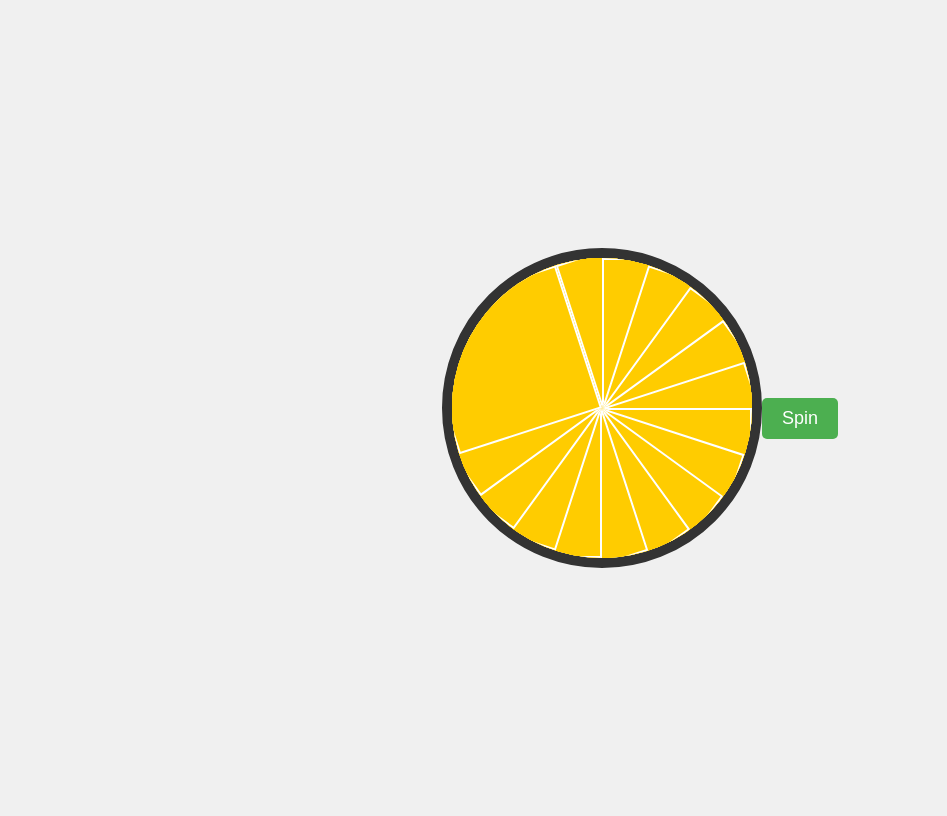
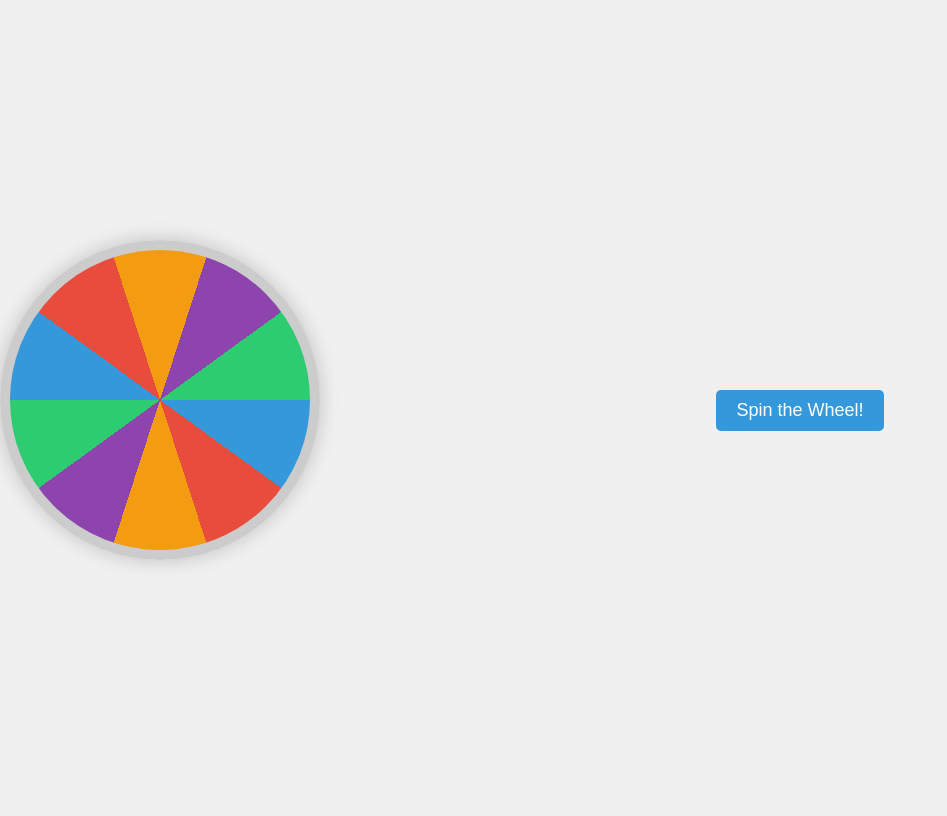
Before and after one commit to pabel000037j/pabel000037j, a Flask app: page / in a window 1280 px wide. Shown: the whole page, without its empty margins (0-947 px from the left). After the commit the page ends 566 px from the top, so only its background shows below. Run offline with Flask 3, Linux system fonts and the light colour scheme.

Commit message:
Updated spin game HTML with CSS for better visuals and centered wheel

```diff
--- a/templates/index.html
+++ b/templates/index.html
@@ -3,7 +3,7 @@
 <head>
     <meta charset="UTF-8">
     <meta name="viewport" content="width=device-width, initial-scale=1.0">
-    <title>Spin Game</title>
+    <title>Spin the Wheel Game</title>
     <style>
         body {
             display: flex;
@@ -12,160 +12,91 @@
             height: 100vh;
             background-color: #f0f0f0;
             font-family: Arial, sans-serif;
+            margin: 0; /* Remove default body margin */
+        }
+
+        .wheel-container {
+            position: relative;
+            width: 300px; /* Set fixed width */
+            height: 300px; /* Set fixed height */
+            border-radius: 50%;
+            overflow: hidden;
+            border: 10px solid #ccc;
+            box-shadow: 0 0 20px rgba(0, 0, 0, 0.2);
+            background: conic-gradient(
+                #f39c12 0deg 18deg,
+                #8e44ad 18deg 54deg,
+                #2ecc71 54deg 90deg,
+                #3498db 90deg 126deg,
+                #e74c3c 126deg 162deg,
+                #f39c12 162deg 198deg,
+                #8e44ad 198deg 234deg,
+                #2ecc71 234deg 270deg,
+                #3498db 270deg 306deg,
+                #e74c3c 306deg 342deg,
+                #f39c12 342deg 360deg
+            );
         }
 
         .wheel {
-            position: relative;
-            width: 300px;
-            height: 300px;
+            width: 100%;
+            height: 100%;
+            position: absolute;
             border-radius: 50%;
-            border: 10px solid #333;
-            overflow: hidden;
-            transition: transform 4s ease-out;
+            transition: transform 4s cubic-bezier(0.33, 1, 0.68, 1);
         }
 
-        .section {
-            position: absolute;
-            width: 50%;
-            height: 50%;
-            background-color: #ffcc00;
-            border: 2px solid #fff;
-            box-sizing: border-box;
-            transform-origin: 100% 100%;
-        }
-
-        .section:nth-child(1) { transform: rotate(0deg); }
-        .section:nth-child(2) { transform: rotate(18deg); }
-        .section:nth-child(3) { transform: rotate(36deg); }
-        .section:nth-child(4) { transform: rotate(54deg); }
-        .section:nth-child(5) { transform: rotate(72deg); }
-        .section:nth-child(6) { transform: rotate(90deg); }
-        .section:nth-child(7) { transform: rotate(108deg); }
-        .section:nth-child(8) { transform: rotate(126deg); }
-        .section:nth-child(9) { transform: rotate(144deg); }
-        .section:nth-child(10) { transform: rotate(162deg); }
-        .section:nth-child(11) { transform: rotate(180deg); }
-        .section:nth-child(12) { transform: rotate(198deg); }
-        .section:nth-child(13) { transform: rotate(216deg); }
-        .section:nth-child(14) { transform: rotate(234deg); }
-        .section:nth-child(15) { transform: rotate(252deg); }
-        .section:nth-child(16) { transform: rotate(270deg); }
-        .section:nth-child(17) { transform: rotate(288deg); }
-        .section:nth-child(18) { transform: rotate(306deg); }
-        .section:nth-child(19) { transform: rotate(324deg); }
-        .section:nth-child(20) { transform: rotate(342deg); }
-
-        .label {
-            position: absolute;
-            width: 200%;
-            height: 200%;
-            text-align: right;
-            line-height: 150px;
-            color: #fff;
-            font-weight: bold;
-            transform: rotate(90deg);
-            transform-origin: 0% 50%;
-        }
-
-        button {
+        .spin-button {
             margin-top: 20px;
             padding: 10px 20px;
             font-size: 18px;
+            border: none;
+            border-radius: 5px;
+            background-color: #3498db;
+            color: white;
             cursor: pointer;
-            border: none;
-            background-color: #4CAF50;
-            color: white;
-            border-radius: 5px;
             transition: background-color 0.3s;
+            display: block; /* Make it block to center */
+            margin-left: auto; /* Center horizontally */
+            margin-right: auto; /* Center horizontally */
         }
 
-        button:hover {
-            background-color: #45a049;
+        .spin-button:hover {
+            background-color: #2980b9;
+        }
+
+        .result {
+            margin-top: 20px;
+            font-size: 24px;
+            font-weight: bold;
+            text-align: center; /* Center the text */
         }
     </style>
 </head>
 <body>
 
-    <div class="wheel" id="wheel">
-        <div class="section" style="transform: rotate(0deg);">
-            <div class="label">1x</div>
-        </div>
-        <div class="section" style="transform: rotate(18deg);">
-            <div class="label">2x</div>
-        </div>
-        <div class="section" style="transform: rotate(36deg);">
-            <div class="label">5x</div>
-        </div>
-        <div class="section" style="transform: rotate(54deg);">
-            <div class="label">3x</div>
-        </div>
-        <div class="section" style="transform: rotate(72deg);">
-            <div class="label">10x</div>
-        </div>
-        <div class="section" style="transform: rotate(90deg);">
-            <div class="label">15x</div>
-        </div>
-        <div class="section" style="transform: rotate(108deg);">
-            <div class="label">200x</div>
-        </div>
-        <div class="section" style="transform: rotate(126deg);">
-            <div class="label">1x</div>
-        </div>
-        <div class="section" style="transform: rotate(144deg);">
-            <div class="label">2x</div>
-        </div>
-        <div class="section" style="transform: rotate(162deg);">
-            <div class="label">5x</div>
-        </div>
-        <div class="section" style="transform: rotate(180deg);">
-            <div class="label">3x</div>
-        </div>
-        <div class="section" style="transform: rotate(198deg);">
-            <div class="label">10x</div>
-        </div>
-        <div class="section" style="transform: rotate(216deg);">
-            <div class="label">15x</div>
-        </div>
-        <div class="section" style="transform: rotate(234deg);">
-            <div class="label">200x</div>
-        </div>
-        <div class="section" style="transform: rotate(252deg);">
-            <div class="label">1x</div>
-        </div>
-        <div class="section" style="transform: rotate(270deg);">
-            <div class="label">2x</div>
-        </div>
-        <div class="section" style="transform: rotate(288deg);">
-            <div class="label">5x</div>
-        </div>
-        <div class="section" style="transform: rotate(306deg);">
-            <div class="label">3x</div>
-        </div>
-        <div class="section" style="transform: rotate(324deg);">
-            <div class="label">10x</div>
-        </div>
-        <div class="section" style="transform: rotate(342deg);">
-            <div class="label">15x</div>
-        </div>
+    <div class="wheel-container">
+        <div class="wheel" id="wheel"></div>
     </div>
-
-    <button onclick="spin()">Spin</button>
-    <div id="result"></div>
+    <button class="spin-button" id="spinButton">Spin the Wheel!</button>
+    <div class="result" id="result"></div>
 
     <script>
-        function spin() {
-            const wheel = document.getElementById("wheel");
-            const randomDegree = Math.floor(Math.random() * 360) + 720; // Spin at least 2 full rotations
-            wheel.style.transform = `rotate(${randomDegree}deg)`;
+        const spinButton = document.getElementById('spinButton');
+        const wheel = document.getElementById('wheel');
+        const resultText = document.getElementById('result');
+
+        spinButton.addEventListener('click', () => {
+            const randomDeg = Math.floor(Math.random() * 360) + 1440; // Spin at least 4 full rotations
+            wheel.style.transform = `rotate(${randomDeg}deg)`;
 
             setTimeout(() => {
-                const actualDegree = randomDegree % 360;
-                const prizeIndex = Math.floor((actualDegree / 360) * 20); // Calculate which section was selected
-                const prizes = ["1x", "2x", "5x", "3x", "10x", "15x", "200x", "1x", "2x", "5x", "3x", "10x", "15x", "200x", "1x", "2x", "5x", "3x", "10x", "15x"];
-                const prize = prizes[prizeIndex];
-                document.getElementById('result').innerText = `You won: ${prize}`;
-            }, 4000); // Match with the spin duration
-        }
+                // Determine the winning segment based on the randomDeg
+                const segment = Math.floor((randomDeg % 360) / 36); // 10 segments, each 36 degrees
+                const prizes = ['1x', '2x', '5x', '3x', '10x', '15x', '200x', '1x', '2x', '5x']; // Example prizes
+                resultText.textContent = `You won: ${prizes[segment]}`;
+            }, 4000); // Match the timeout to the CSS transition duration
+        });
     </script>
 
 </body>
```
